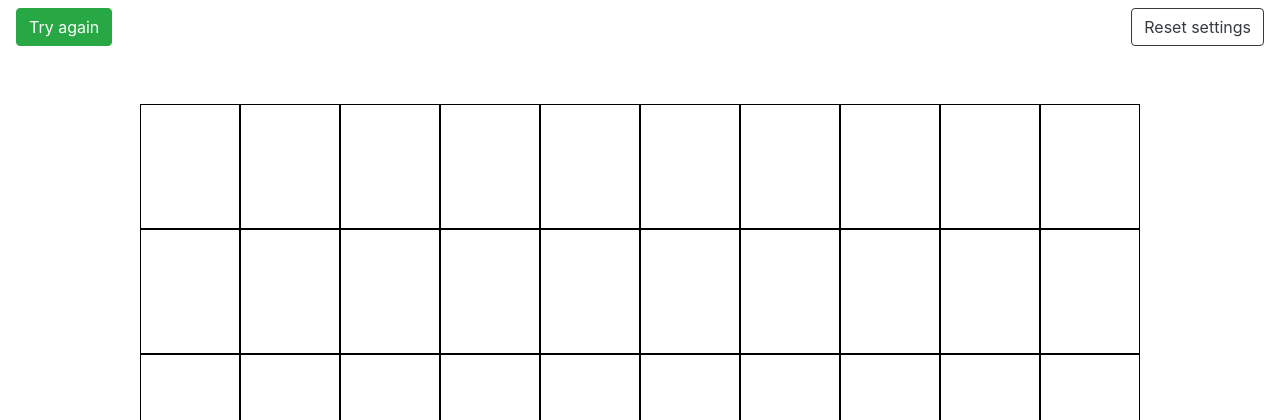
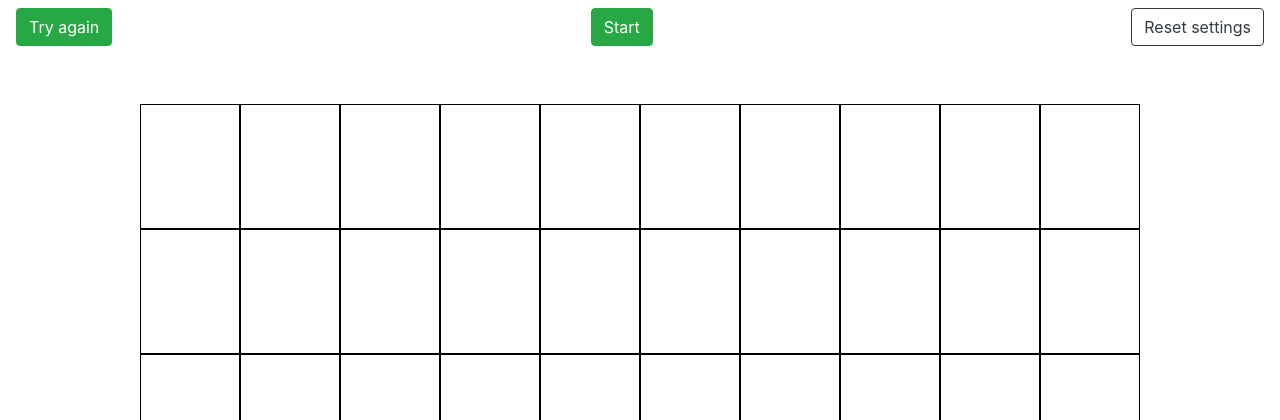
Before and after one commit to meti651/tower-defense, a Flask app: page /game in a window 1280 px wide. Shown: the top 420 px of the page. Run offline with Flask 2, Linux system fonts and the light colour scheme; some libraries are stand-ins or nearby versions.

Commit message:
nothing happened

```diff
--- a/server.py
+++ b/server.py
@@ -1,6 +1,7 @@
-from flask import Flask, render_template, request, redirect
+from flask import Flask, render_template, redirect
 
 app = Flask(__name__)
+
 
 @app.route("/")
 def index():
@@ -11,6 +12,7 @@ def index():
 def game():
     return render_template("game.html")
 
+
 if __name__ == "__main__":
     app.run(
         debug=True)
--- a/static/js/game.js
+++ b/static/js/game.js
@@ -28,6 +28,7 @@ function drop_handler(ev) {
     ev.target.appendChild(newNode);
 }
 
+
 function main() {
     let inventoryCells = document.querySelectorAll(".inventory-cell");
     for (let i = 0; i < inventoryCells.length; i++) {
@@ -35,6 +36,7 @@ function main() {
     }
 
 
+
 }
 
 main();
--- a/templates/game.html
+++ b/templates/game.html
@@ -2,7 +2,8 @@
 
 {% block content %}
     <nav class="navbar navbar-light game-nav">
-        <button href="/" id="retry-button" class="btn btn-success">Try again</button>
+        <button id="retry-button" class="btn btn-success">Try again</button>
+        <button id="start" class="btn btn-success">Start</button>
         <a href="/" class="btn btn-outline-dark">Reset settings</a>
     </nav>
     <div class="container">
```
